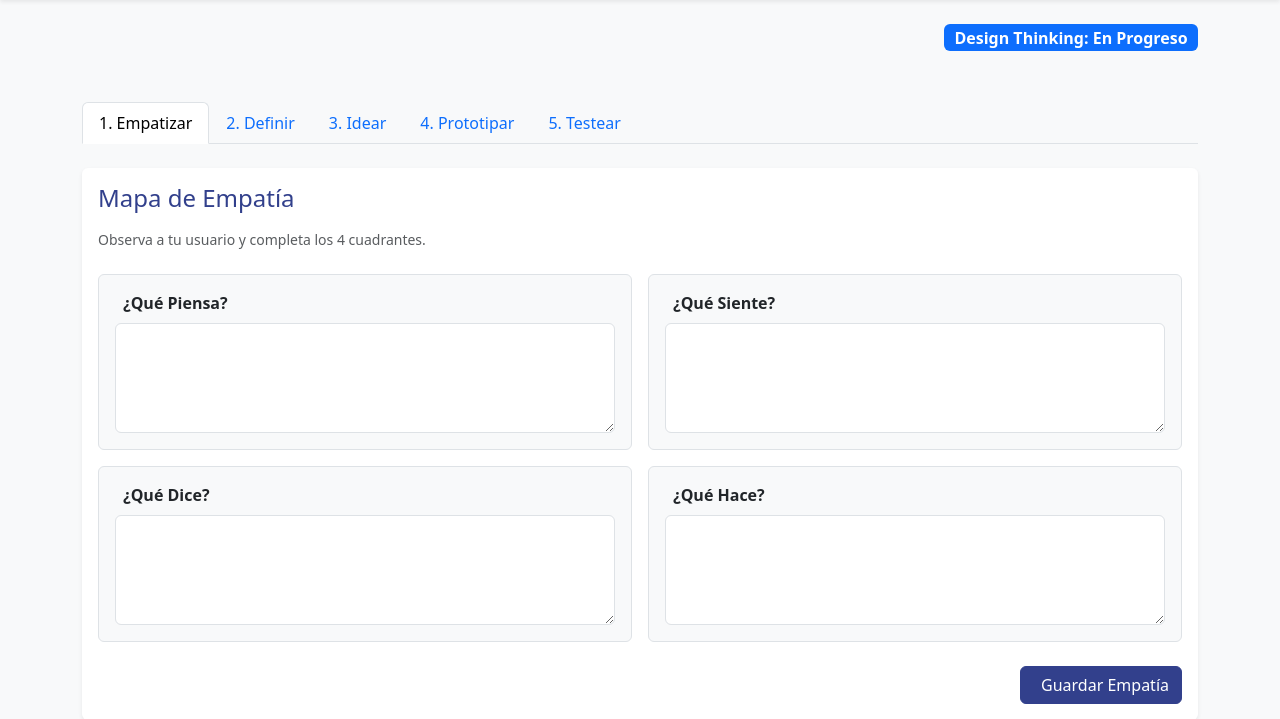
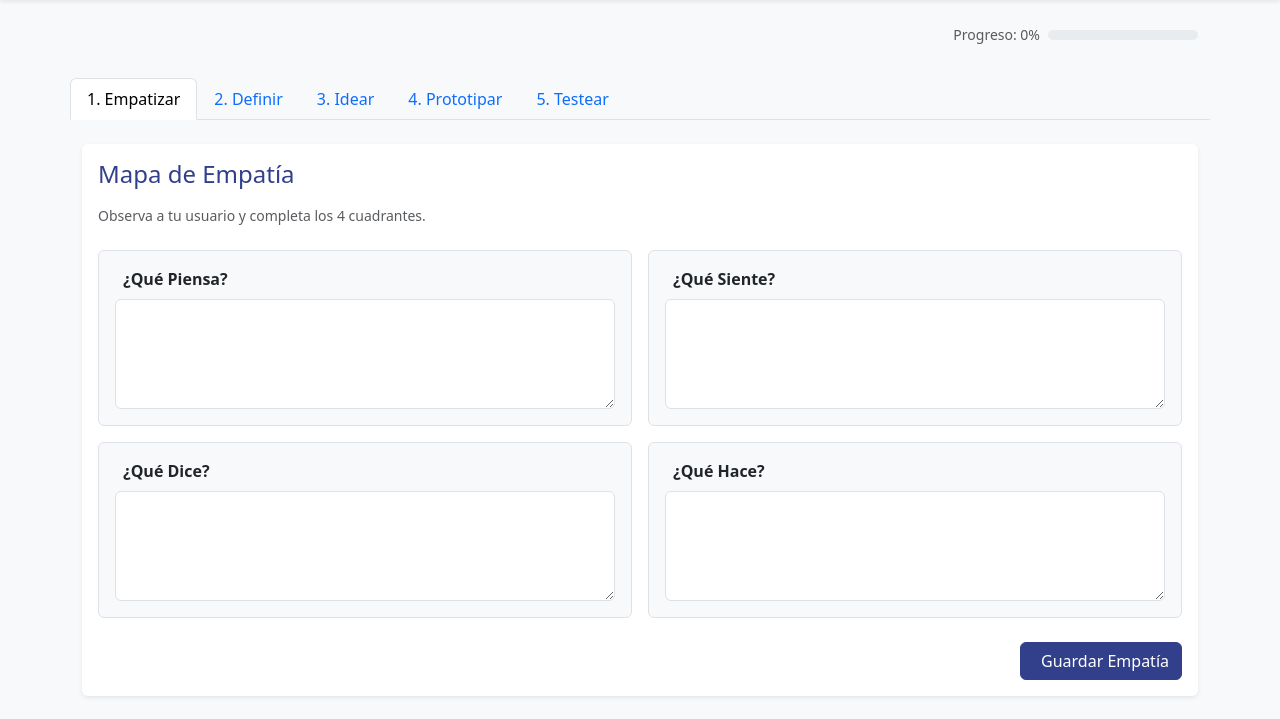
Before and after one commit to profjohang/bepuntoe, a FastAPI app: template templates/project_view.html in a window 1280 px wide. Shown: the part 66-785 px from the top of the page. Run offline with FastAPI, Linux system fonts and the light colour scheme; the template is opened without the code that fills it, so the values that code supplies are empty.

Commit message:
UI: Barra de progreso

```diff
--- a/templates/project_view.html
+++ b/templates/project_view.html
@@ -1,15 +1,36 @@
 {% extends "base.html" %}
 
 {% block content %}
+
+{% set p1 = 20 if project.phase1_empatizar and (project.phase1_empatizar.values()|join|length > 0) else 0 %}
+    {% set p2 = 20 if project.phase2_definir and (project.phase2_definir.values()|join|length > 0) else 0 %}
+    {% set p3 = 20 if project.phase3_idear and project.phase3_idear.get('texto') else 0 %}
+    {% set p4 = 20 if project.phase4_prototipar and project.phase4_prototipar.get('texto') else 0 %}
+    {% set p5 = 20 if project.phase5_testear and project.phase5_testear.get('texto') else 0 %}
+
+    {% set total_progress = p1 + p2 + p3 + p4 + p5 %}
+
 <div class="row mb-4">
     <div class="col-md-8">
         <h2><i class="fas fa-rocket me-2"></i>{{ project.title }}</h2>
         <p class="text-muted">{{ project.description }}</p>
     </div>
-    <div class="col-md-4 text-end">
-        <span class="badge bg-primary fs-6">Design Thinking: En Progreso</span>
+<div class="col-md-4">
+        <div class="d-flex justify-content-end align-items-center">
+            <span class="text-muted small me-2">Progreso: {{ total_progress }}%</span>
+
+            <div class="progress" style="width: 150px; height: 10px;">
+                <div id="barra-progreso"
+                     class="progress-bar progress-bar-striped progress-bar-animated bg-success"
+                     role="progressbar"
+                     style="width: 0%;"
+                     aria-valuenow="{{ total_progress }}"
+                     aria-valuemin="0"
+                     aria-valuemax="100">
+                </div>
+            </div>
+        </div>
     </div>
-</div>
 
 <ul class="nav nav-tabs mb-4" id="projectTabs" role="tablist">
     <li class="nav-item" role="presentation">
@@ -150,8 +171,14 @@
 </div>
 
 <script>
-    // Usamos comillas para evitar errores de sintaxis en el editor
     const projectId = "{{ project.id }}";
+    const progresoActual = "{{ total_progress }}";
+
+    try {
+        document.getElementById('barra-progreso').style.width = progresoActual + "%";
+    } catch (e) {
+        console.log("No se pudo actualizar la barra");
+    }
 
     function updatePOV() {
         try {
@@ -212,6 +239,7 @@
 
             if (response.ok) {
                 alert('✅ ¡Fase guardada exitosamente!');
+                location.reload();
             } else {
                 // Si el token venció, nos dirá 401 de nuevo
                 if (response.status === 401) {
```
